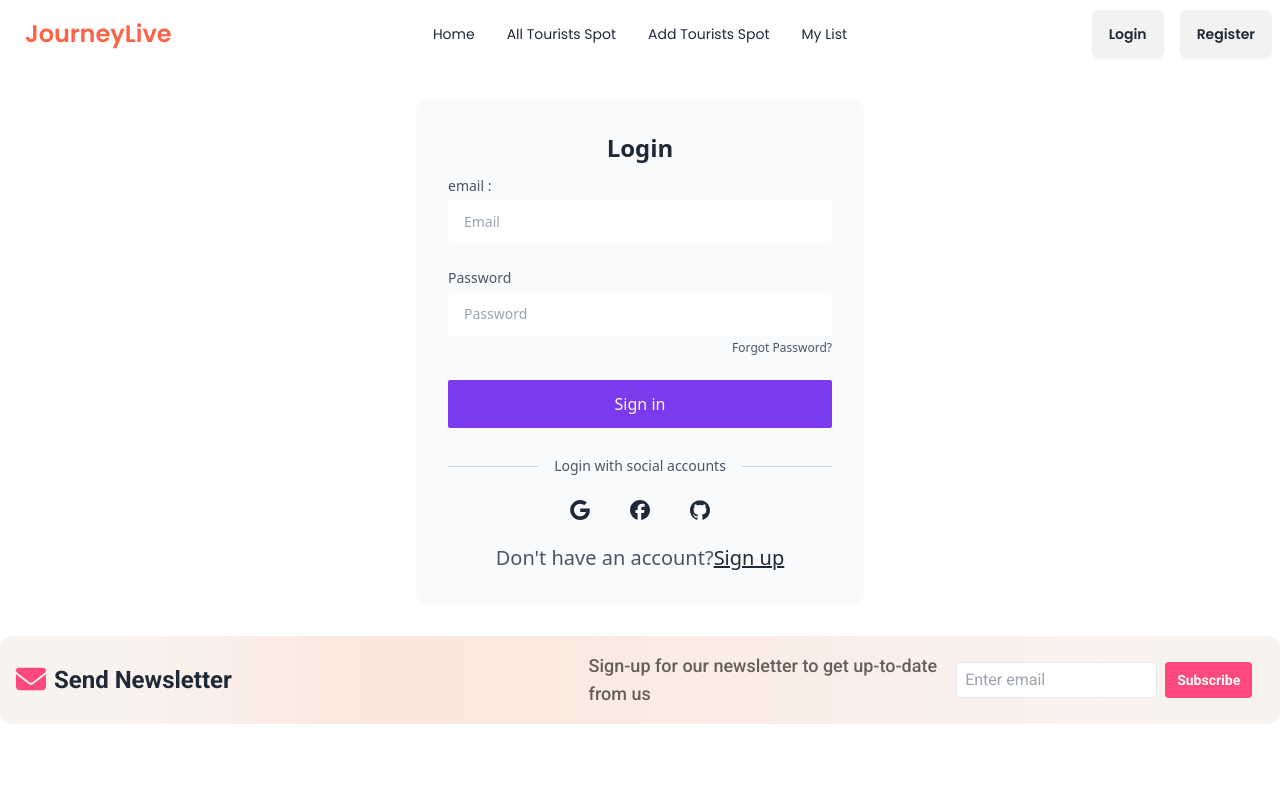
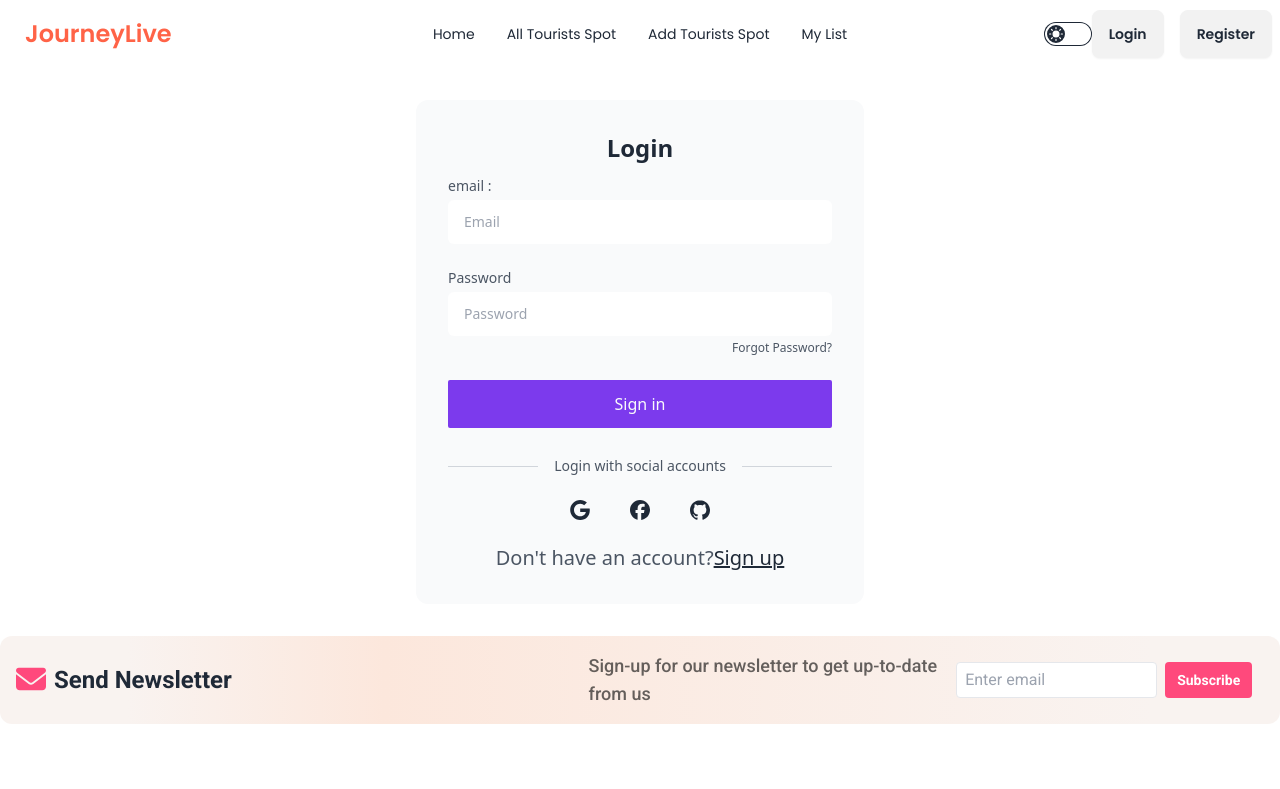
Before and after one commit to MdAlAmin212104/journeyLive-client, a React (Vite) app: page /login in a window 1280 px wide. Shown: the top 789 px of the page. Built offline with nearby package versions, Linux system fonts and the light colour scheme; no server answers.

Commit message:
full page dark mode added

```diff
--- a/index.html
+++ b/index.html
@@ -1,5 +1,5 @@
 <!doctype html>
-<html lang="en">
+<html lang="en" data-theme="light">
   <head>
     <meta charset="UTF-8" />
     <link rel="icon" type="image/svg+xml" href="/vite.svg" />
--- a/src/Componets/CountrySection/CountrySection.jsx
+++ b/src/Componets/CountrySection/CountrySection.jsx
@@ -22,7 +22,7 @@
                         </span>
                         Top country
                   </p>
-                  <p className="text-[32px] lg:text-[40px] font-semibold dark:text-white">
+                  <p className="text-[32px] lg:text-[40px] font-semibold">
                         Country Information
                   </p>
                   </div>
--- a/src/Componets/DisplayCountryInfo/DisplayCountryInfo.jsx
+++ b/src/Componets/DisplayCountryInfo/DisplayCountryInfo.jsx
@@ -5,7 +5,7 @@
       const navigate = useNavigate()
       const {name, image, desc} = info;
       return (
-            <div onClick={()=>navigate(`/countryName/${name}`)}  className="card bg-[#daaba3] shadow-xl pt-4">
+            <div onClick={()=>navigate(`/countryName/${name}`)}  className="card dark:bg-[#daaba3] shadow-xl pt-4">
                   <figure className="px-10 pt-10 h-[200px]">
                   <img src={image} alt="Shoes" className="rounded-xl" />
                   </figure>
--- a/src/Componets/Navbar/Navbar.jsx
+++ b/src/Componets/Navbar/Navbar.jsx
@@ -1,11 +1,29 @@
-import React, { useContext } from 'react';
+import React, { useContext, useEffect, useState } from 'react';
 import { Link, NavLink } from 'react-router-dom';
 import { AuthContext } from '../../AuthProvider/AuthProvider';
 import Swal from 'sweetalert2';
+import light from '../../assets/light.png';
+import dark from '../../assets/dark.png';
+
 
 const Navbar = () => {
+      const [theme, setTheme] = useState('light');
 
       const { logOut, user } = useContext(AuthContext);
+
+      useEffect(() => {
+            localStorage.setItem('theme', theme);
+            const localTheme = localStorage.getItem('theme');
+            document.querySelector('html').setAttribute('data-theme', localTheme);
+      }, [theme])
+
+      const handleChange = (e) => {
+            if (e.target.checked) {
+                  setTheme("dark");
+            } else {
+                  setTheme("light");
+            }
+      }
 
 
       const handleLogOut = () => {
@@ -23,8 +41,8 @@
             <li><NavLink to='/spotList'>My List </NavLink></li>
       </>
       return (
-            <div className="navbar bg-base-100 poppins">
-                  <div className="navbar-start">
+            <div className="navbar poppins dark:text-white">
+                  <div className="navbar-start ">
                         <div className="dropdown">
                               <div tabIndex={0} role="button" className="btn btn-ghost lg:hidden">
                                     <svg xmlns="http://www.w3.org/2000/svg" className="h-5 w-5" fill="none" viewBox="0 0 24 24" stroke="currentColor"><path strokeLinecap="round" strokeLinejoin="round" strokeWidth="2" d="M4 6h16M4 12h8m-8 6h16" /></svg>
@@ -35,12 +53,17 @@
                         </div>
                         <Link to='/' className="btn btn-ghost text-2xl text-[tomato]">JourneyLive</Link>
                         </div>
-                        <div className="navbar-center hidden lg:flex">
+                        <div className=" navbar-center hidden lg:flex">
                         <ul className="menu menu-horizontal px-1">
                               {links}
                         </ul>
                         </div>
-                        <div className="navbar-end">
+                  <div className="navbar-end">
+                        <label className="cursor-pointer grid place-items-center ml-4">
+                        <input onChange={handleChange} type="checkbox" value="synthwave" className="toggle theme-controller bg-base-content row-start-1 col-start-1 col-span-2"/>
+                        <svg className="col-start-1 row-start-1 stroke-base-100 fill-base-100" xmlns="http://www.w3.org/2000/svg" width="14" height="14" viewBox="0 0 24 24" fill="none" stroke="currentColor" strokeWidth="2" strokeLinecap="round" strokeLinejoin="round"><circle cx="12" cy="12" r="5"/><path d="M12 1v2M12 21v2M4.2 4.2l1.4 1.4M18.4 18.4l1.4 1.4M1 12h2M21 12h2M4.2 19.8l1.4-1.4M18.4 5.6l1.4-1.4"/></svg>
+                        <svg className="col-start-2 row-start-1 stroke-base-100 fill-base-100" xmlns="http://www.w3.org/2000/svg" width="14" height="14" viewBox="0 0 24 24" fill="none" stroke="currentColor" strokeWidth="2" strokeLinecap="round" strokeLinejoin="round"><path d="M21 12.79A9 9 0 1 1 11.21 3 7 7 0 0 0 21 12.79z"></path></svg>
+                  </label>
                         {
                               user ? <>
                                           <span className='mr-4'></span>
--- a/src/Layouts/Root.jsx
+++ b/src/Layouts/Root.jsx
@@ -5,8 +5,14 @@
 
 const Root = () => {
       const navigation = useNavigation()
+
+
+
+
+
+
       return (
-            <div className='container mx-auto'>
+            <div className={`container mx-auto`}>
                   <Navbar />
                   {
                         navigation.state === 'loading' ? <span className="loading loading-dots loading-lg"></span>: <Outlet />
--- a/src/Pages/ErrorPage/ErrorPage.jsx
+++ b/src/Pages/ErrorPage/ErrorPage.jsx
@@ -13,9 +13,6 @@
                   <div className="container flex flex-col items-center justify-center px-5 mx-auto">
                   <Lottie className='h-[400px]' animationData={groovyWalkAnimation} />
                         <div className="max-w-md text-center">
-                              <h2 className="mb-8 font-extrabold text-9xl text-gray-400">
-                                    <span className="sr-only">Error</span>404
-                              </h2>
                               <p className="text-2xl font-semibold md:text-3xl">Sorry, we couldn't find this page.</p>
                               <p className="mt-4 mb-8 text-gray-600">But dont worry, you can find plenty of other things on our homepage.</p>
                               <Link to='/' rel="noopener noreferrer" className="px-8 py-3 font-semibold rounded bg-violet-600 text-gray-50">Back to homepage</Link>
--- a/tailwind.config.js
+++ b/tailwind.config.js
@@ -4,8 +4,8 @@
     "./index.html",
     "./src/**/*.{js,ts,jsx,tsx}",
   ],
-  theme: {
-    extend: {},
+  daisyui: {
+    themes: ["light", "dark",],
   },
   plugins: [require("daisyui")],
 }
```
Also changed, not shown: src/assets/dark.png (added), src/assets/light.png (added).
